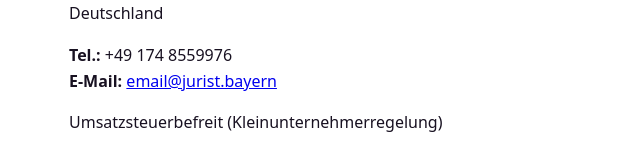
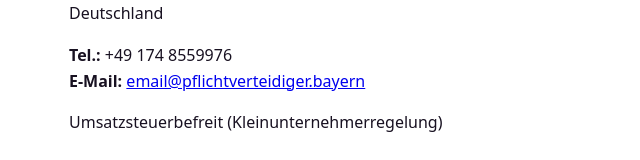
Before and after one commit to marijojagar-cpu/pflichtverteidiger-bayern, a plain HTML site: page pages/impressum.html in a window 1280 px wide. Shown: the part 251-411 px from the top of the page, without its empty margins (11-651 px from the left). Drawn offline with Linux system fonts and the light colour scheme.

Commit message:
Update impressum.html

```diff
--- a/pages/impressum.html
+++ b/pages/impressum.html
@@ -17,7 +17,7 @@ Arnulfstraße 195<br>
 Deutschland</p>
 
 <p><strong>Tel.:</strong> +49 174 8559976<br>
-<strong>E-Mail:</strong> <a href="mailto:email@pflichtverteidiger.bayern">email@jurist.bayern</a></p>
+<strong>E-Mail:</strong> <a href="mailto:email@pflichtverteidiger.bayern">email@pflichtverteidiger.bayern</a></p>
 
 <p>Umsatzsteuerbefreit (Kleinunternehmerregelung)</p>
 
```
